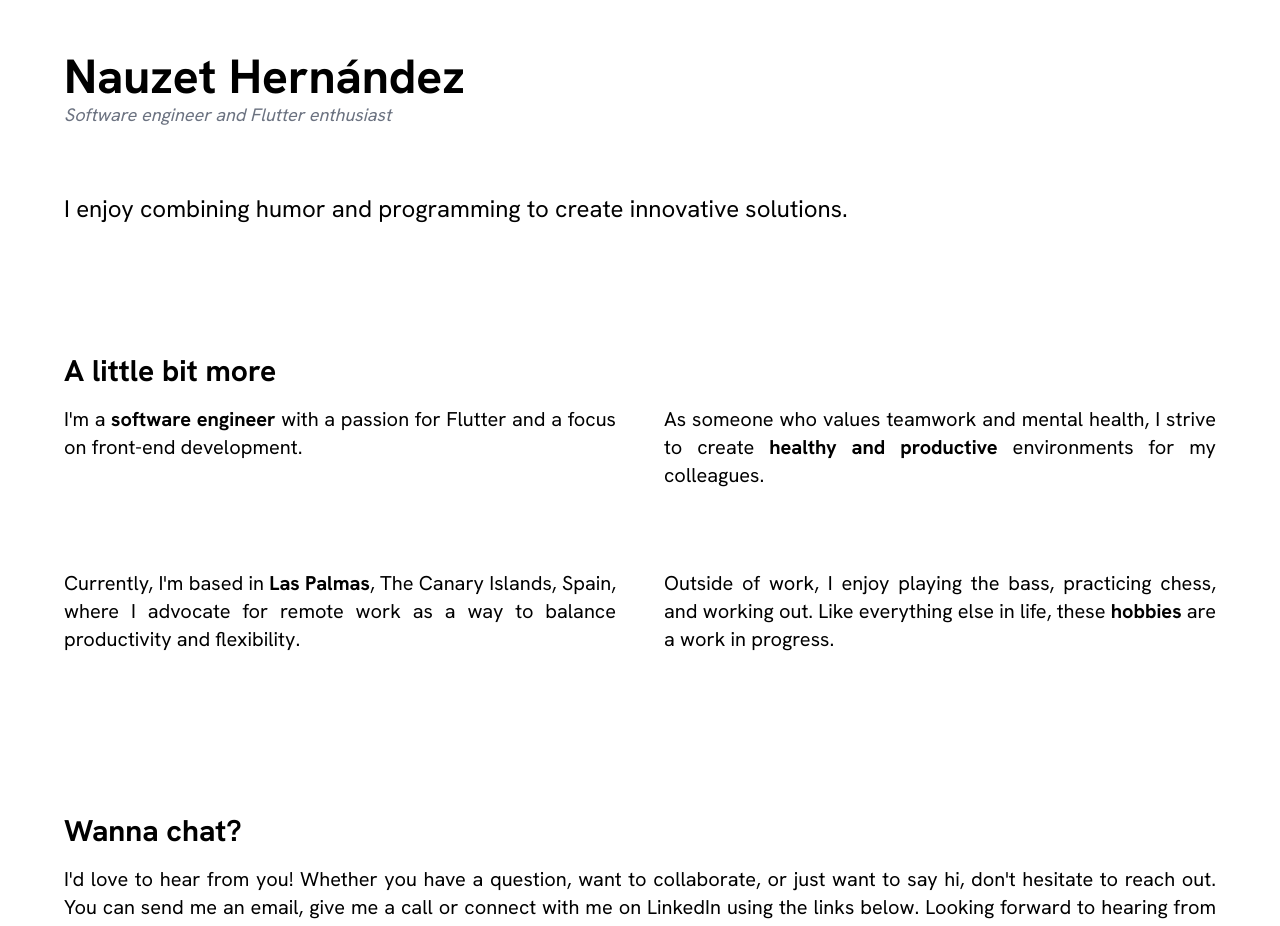
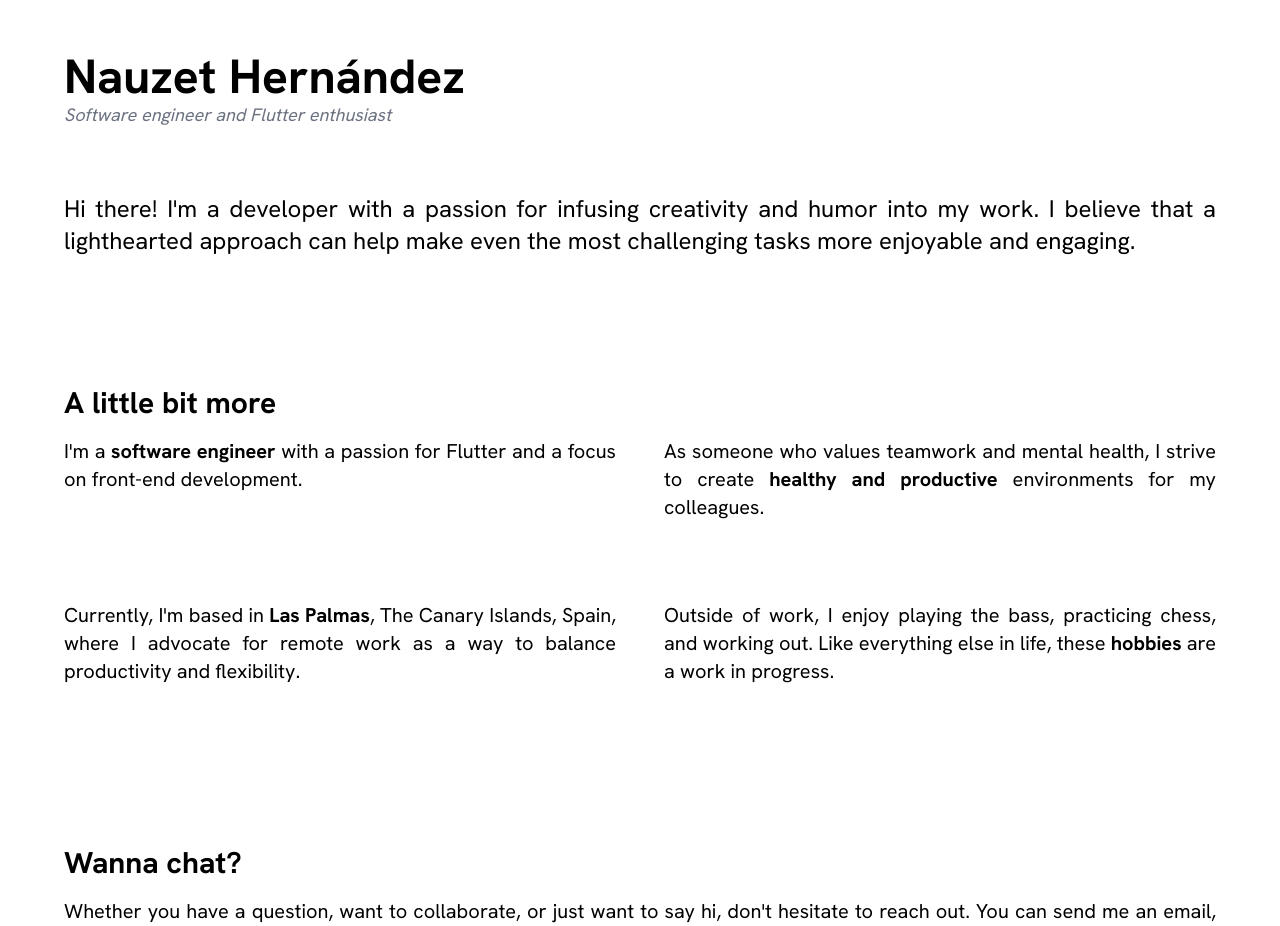
Before and after one commit to NauzetAduen/nauzet-blog, a Next.js app: page / in a window 1280 px wide. Shown: the part 83-1009 px from the top of the page. Built offline with nearby package versions, Linux system fonts and the light colour scheme.

Commit message:
Improve landing messages

```diff
--- a/app/page.tsx
+++ b/app/page.tsx
@@ -9,7 +9,9 @@ export default function Home() {
         Software engineer and Flutter enthusiast
       </h2>
       <p className="py-16 text-justify text-2xl">
-        I enjoy combining humor and programming to create innovative solutions.
+        Hi there! I'm a developer with a passion for infusing creativity and
+        humor into my work. I believe that a lighthearted approach can help make
+        even the most challenging tasks more enjoyable and engaging.
       </p>
       <section className="py-16">
         <h3 className="pb-4 text-3xl font-bold">A little bit more</h3>
@@ -35,10 +37,10 @@ export default function Home() {
       <section className="py-16">
         <h3 className="pb-4 text-3xl font-bold">Wanna chat?</h3>
         <p className="text-justify text-xl">
-          I'd love to hear from you! Whether you have a question, want to
-          collaborate, or just want to say hi, don't hesitate to reach out. You
-          can send me an email, give me a call or connect with me on LinkedIn
-          using the links below. Looking forward to hearing from you!
+          Whether you have a question, want to collaborate, or just want to say
+          hi, don't hesitate to reach out. You can send me an email, give me a
+          call or connect with me on LinkedIn using the links below. Looking
+          forward to hearing from you!
         </p>
         <ContactBlock />
       </section>
```
